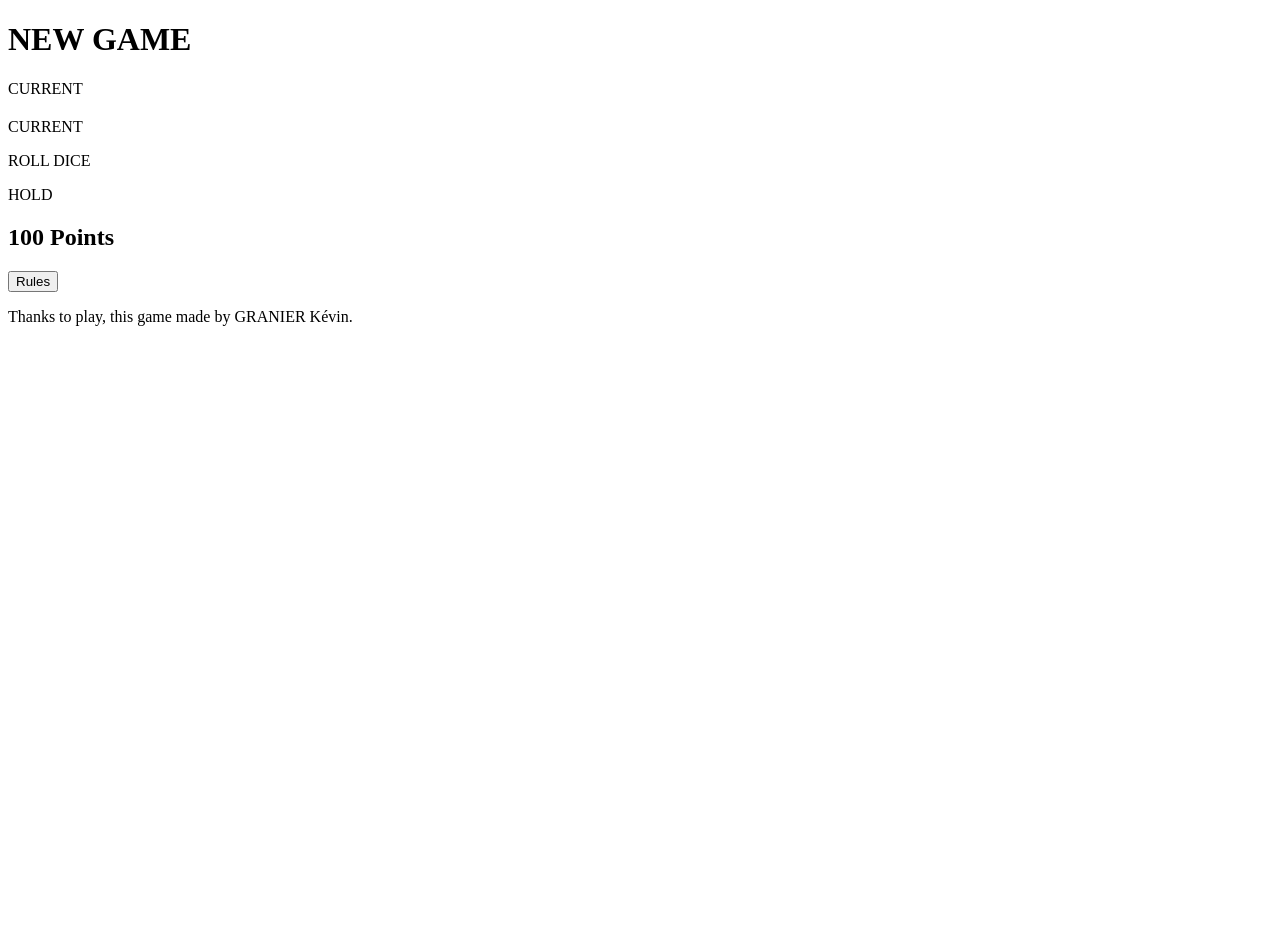
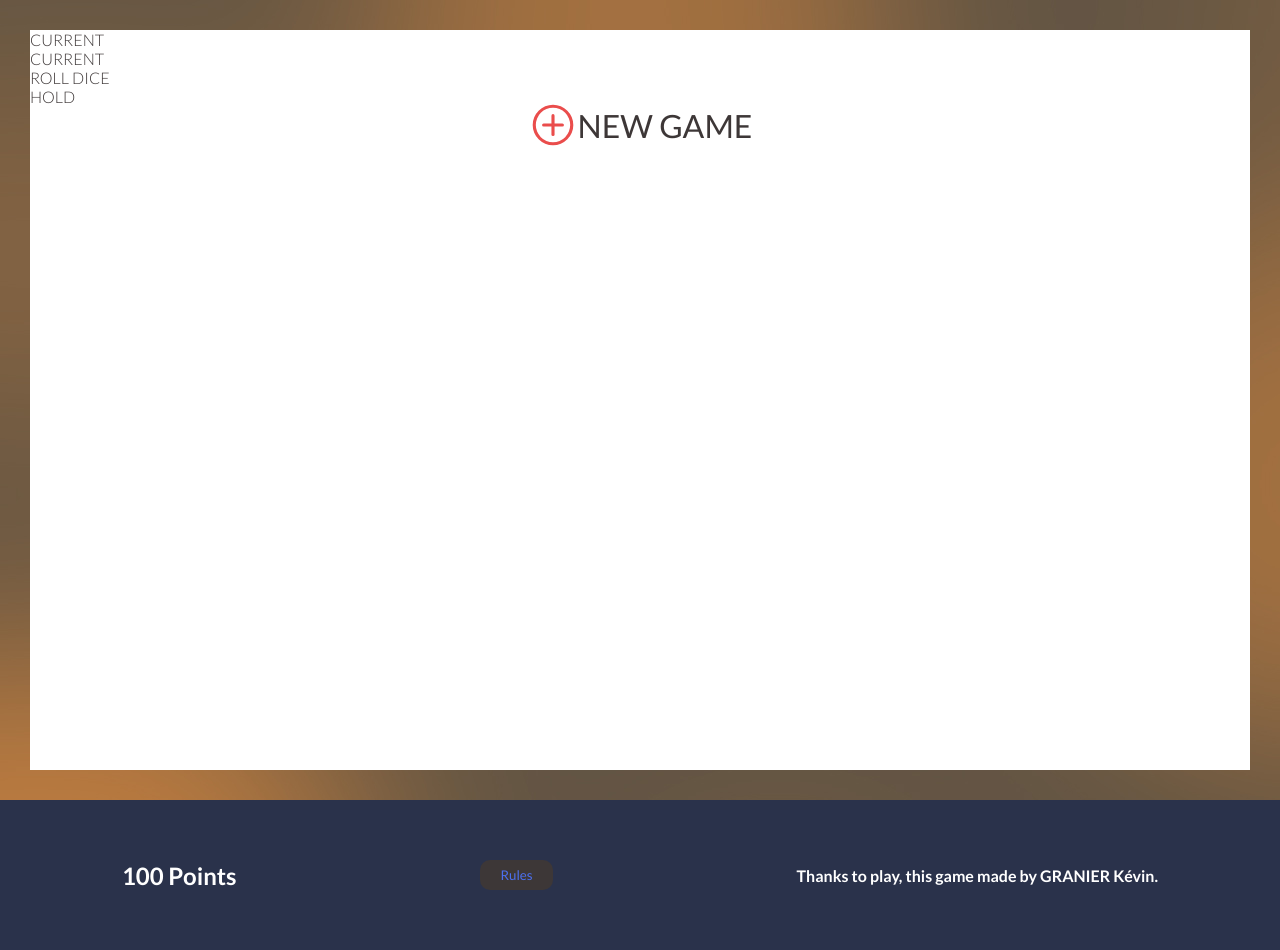
Before and after one commit to hoop30/100-Points, a plain HTML site: page index.html in a window 1280 px wide. Before the commit the page ends 800 px from the top, so only its background shows below. Drawn offline with Linux system fonts and the light colour scheme.

Commit message:
#2 Header, Footer, Font
Header, Footer: layout and Style add

Font family 'Lato' add

```diff
--- a/index.html
+++ b/index.html
@@ -6,11 +6,26 @@
     <meta name="viewport" content="width=device-width, initial-scale=1.0">
     <title>100 Points</title>
     <meta name="description" content="100 Points chalenge, un ou deux joueurs s'affonte pour atteindre les 100 points en premier, mais attention faite un 1 et votre tour en perdu! serait vous de taille a reléver le défi. Contre vos amis ou l'ordinateur qui de vous sera le meilleur!!">
+
+    <!-- CSS -->
+    <link rel="stylesheet" href="src/css/index.css">
+
+    <!-- JAVASCRIPT -->
+
+
+    <!-- FONTS -->
+    <link rel="preconnect" href="https://fonts.googleapis.com">
+    <link rel="preconnect" href="https://fonts.gstatic.com" crossorigin>
+    <link href="https://fonts.googleapis.com/css2?family=Lato:wght@300;400;700&display=swap" rel="stylesheet">
+
 </head>
 <body>
-    <head>
+    <header>
+        <div id="new-game" class="new-game">
+            <svg viewBox="0 0 32 32" xmlns="http://www.w3.org/2000/svg"><defs><style>.cls-1{fill:none;}</style></defs><title/><g data-name="Layer 2" id="Layer_2"><path d="M16,29A13,13,0,1,1,29,16,13,13,0,0,1,16,29ZM16,5A11,11,0,1,0,27,16,11,11,0,0,0,16,5Z"/><path d="M16,23a1,1,0,0,1-1-1V10a1,1,0,0,1,2,0V22A1,1,0,0,1,16,23Z"/><path d="M22,17H10a1,1,0,0,1,0-2H22a1,1,0,0,1,0,2Z"/></g><g id="frame"><rect class="cls-1" height="32" width="32"/></g></svg>
         <h1>NEW GAME</h1>
-    </head>
+        </div>
+    </header>
 
     <main>
 
@@ -41,9 +56,12 @@
     </main>
 
     <footer>
-        <h2>100 Points</h2>
-        <button>Rules</button>
-        <p>Thanks to play, this game made by GRANIER Kévin.</p>
+        <div class="footer-show"></div>
+        <div class="content">
+            <h2>100 Points</h2>
+            <button>Rules</button>
+            <p>Thanks to play, this game made by GRANIER Kévin.</p>
+        </div>
     </footer>
 </body>
 </html>
--- /dev/null
+++ b/src/css/index.scss
@@ -0,0 +1,4 @@
+@use './sass/variable';
+@use './sass/general';
+@use './sass/header';
+@use './sass/footer';
--- /dev/null
+++ b/src/css/sass/_footer.scss
@@ -0,0 +1,43 @@
+footer {
+    bottom: -150px;
+    width: 100%;
+    transition: 0.3s ease-out;
+
+    &:hover {
+        bottom: 0;
+    }
+
+    &>.footer-show {
+        height: 30px;
+        width: 100%;
+    }
+
+    &>.content {
+        width: 100%;
+        height: 150px;
+        background: var(--secondary);
+        display: flex;
+        justify-content: space-around;
+        align-items: center;
+
+        &>h2, p {
+            color: var(--white);
+            font-weight: 700;
+        }
+
+        &>button {
+            border: none;
+            border-radius: 10px;
+            padding: 7px 20px;
+            background: var(--text);
+            color: var(--link);
+            cursor: pointer;
+            font-weight: 400;
+            transition: 0.1s ease-out;
+
+            &:hover {
+                transform: scale(1.1);
+            }
+        }
+    }
+}
--- /dev/null
+++ b/src/css/sass/_general.scss
@@ -0,0 +1,33 @@
+* {
+    box-sizing: border-box;
+    margin: 0;
+    padding: 0;
+    color: var(--text);
+    font-family: 'Lato', sans-serif;
+    font-weight: 300;
+}
+
+h1 {
+    font-weight: 400;
+}
+
+body {
+    background-image: url(../assets/img/Background.jpg);
+    width: 100vw;
+    height: 100vh;
+    overflow: hidden;
+    display: flex;
+    justify-content: center;
+    align-items: center;
+    padding: 30px;
+}
+
+main {
+    width: 100%;
+    height: 100%;
+    background: var(--white);
+}
+
+header, footer {
+    position: absolute;
+}
--- /dev/null
+++ b/src/css/sass/_header.scss
@@ -0,0 +1,21 @@
+header {
+    top: 0;
+    width: 100%;
+    height: 150px;
+    display: flex;
+    justify-content: center;
+    align-items: flex-end;
+    gap: 10px;
+
+    &>.new-game {
+        display: flex;
+        align-items: center;
+        cursor: pointer;
+
+        &>svg {
+            width: 50px;
+            height: 50px;
+            fill: var(--red);
+        }
+    }
+}
--- /dev/null
+++ b/src/css/sass/_variable.scss
@@ -0,0 +1,8 @@
+:root {
+    --white: #fff;
+    --grey: #f7f7f7;
+    --red: #ea4d4c;
+    --secondary: #2a324b;
+    --text: #3d3737;
+    --link: #4C70EF;
+}
```
Also changed, not shown: src/assets/img/Background.jpg (added), src/assets/logo/plus-circle-svg.svg (added), src/css/index.css (added), 1 other file.
